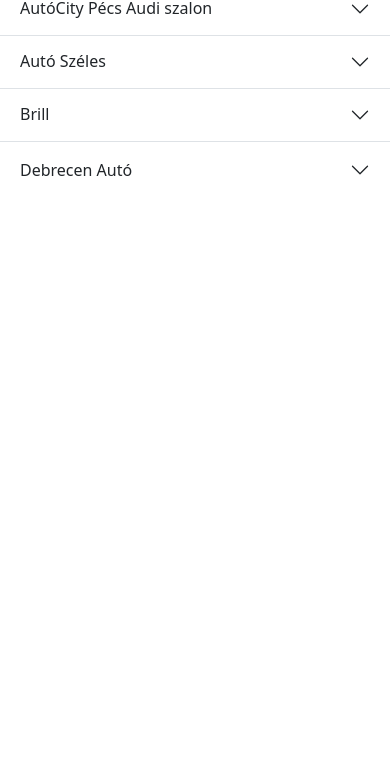
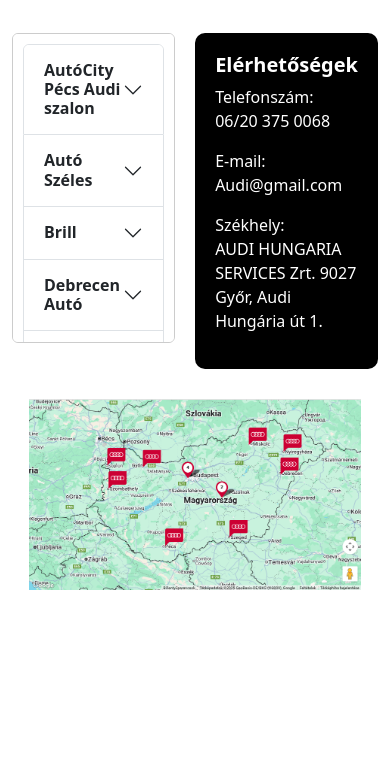
Before and after one commit to SSSViktor/Audi, a plain HTML site: page Oldalak/Elérhetőségek oldal/Elérhetőségek.html in a window 390 px wide. Shown: the part 69-844 px from the top of the page. Drawn offline with Linux system fonts and the light colour scheme.

Commit message:
Elérhetőségek oldal elkészítve

```diff
--- a/Oldalak/Elérhetőségek oldal/Elérhetőségek.css
+++ b/Oldalak/Elérhetőségek oldal/Elérhetőségek.css
@@ -14,3 +14,41 @@ a{
     top: 3.5%;
     left: 50%;
 }
+
+.container {
+    display: flex;
+    gap: 20px;
+    margin-top: 50px;
+    justify-content: center;
+}
+.accordion-container {
+    width: 850px;
+    border: 1px solid #ccc;
+    border-radius: 6px;
+    padding: 10px;
+    background-color: #fff;
+    max-height: 310px;
+    overflow-y: auto;
+}
+.szovegdoboz {
+    width: 250px;
+    background-color: black;
+    color: white;
+    border-radius: 10px;
+    padding: 20px;
+    height: fit-content;
+}
+.szovegdoboz h5 {
+    font-weight: bold;
+}
+
+.kep{
+    width: 100%;
+    margin-top: 30px;
+    text-align: center;
+    margin-bottom: 40px;
+}
+
+.kep img{
+    width: 85%;
+}
--- a/Oldalak/Elérhetőségek oldal/Elérhetőségek.html
+++ b/Oldalak/Elérhetőségek oldal/Elérhetőségek.html
@@ -16,48 +16,99 @@
     <img src="../../Img/logo.svg" alt="" id="Logo">
   </header>
 
-    <div class="accordion accordion-flush" id="accordionFlushExample">
+<div class="container">
+  <div class="accordion-container">
+    <div class="accordion" id="accordionExample">
       <div class="accordion-item">
         <h2 class="accordion-header">
-            <button class="accordion-button collapsed" type="button" data-bs-toggle="collapse" data-bs-target="#flush-collapseOne" aria-expanded="false" aria-controls="flush-collapseOne">
-              AutóCity Pécs Audi szalon
+          <button class="accordion-button collapsed" type="button" data-bs-toggle="collapse" data-bs-target="#collapseOne">
+            <b>AutóCity Pécs Audi szalon</b>
           </button>
         </h2>
-          <div id="flush-collapseOne" class="accordion-collapse collapse" data-bs-parent="#accordionFlushExample">
-            <div class="accordion-body">7630 Pécs</div>
+        <div id="collapseOne" class="accordion-collapse collapse" data-bs-parent="#accordionExample">
+          <div class="accordion-body">
+            7630 Pécs <br>Autó vásárlás <br>⭐⭐⭐⭐⭐ <b>?</b> | (nincsenek értékelések)
           </div>
         </div>
+      </div>
+
       <div class="accordion-item">
         <h2 class="accordion-header">
-            <button class="accordion-button collapsed" type="button" data-bs-toggle="collapse" data-bs-target="#flush-collapseTwo" aria-expanded="false" aria-controls="flush-collapseTwo">
-              Autó Széles
+          <button class="accordion-button collapsed" type="button" data-bs-toggle="collapse" data-bs-target="#collapseTwo">
+            <b>Autó Széles</b>
           </button>
         </h2>
-          <div id="flush-collapseTwo" class="accordion-collapse collapse" data-bs-parent="#accordionFlushExample">
-            <div class="accordion-body">4400 Nyíregyháza</div>
+        <div id="collapseTwo" class="accordion-collapse collapse" data-bs-parent="#accordionExample">
+          <div class="accordion-body">
+            4400 Nyíregyháza <br>Autó vásárlás és szervíz <br>⭐⭐⭐⭐⭐ <b>4.9</b> | (42 értékelés)
           </div>
         </div>
+      </div>
+
       <div class="accordion-item">
         <h2 class="accordion-header">
-            <button class="accordion-button collapsed" type="button" data-bs-toggle="collapse" data-bs-target="#flush-collapseThree" aria-expanded="false" aria-controls="flush-collapseThree">
-              Brill
+          <button class="accordion-button collapsed" type="button" data-bs-toggle="collapse" data-bs-target="#collapseThree">
+            <b>Brill</b>
           </button>
         </h2>
-          <div id="flush-collapseThree" class="accordion-collapse collapse" data-bs-parent="#accordionFlushExample">
-            <div class="accordion-body">6000 Kecskemét</div>
+        <div id="collapseThree" class="accordion-collapse collapse" data-bs-parent="#accordionExample">
+          <div class="accordion-body">
+            6000 Kecskemét <br>Autó vásárlás és szervíz <br>⭐⭐⭐⭐⭐ <b>4.8</b> | (65 értékelés)
           </div>
         </div>
-          <button class="accordion-button collapsed" type="button" data-bs-toggle="collapse" data-bs-target="#flush-collapseTwo" aria-expanded="false" aria-controls="flush-collapseFour">
-            Debrecen Autó
+      </div>
+
+      <div class="accordion-item">
+        <h2 class="accordion-header">
+          <button class="accordion-button collapsed" type="button" data-bs-toggle="collapse" data-bs-target="#collapseFour">
+            <b>Debrecen Autó</b>
           </button>
         </h2>
-        <div id="flush-collapseTwo" class="accordion-collapse collapse" data-bs-parent="#accordionFlushExample">
-          <div class="accordion-body">4030 Debrecen</div>
+        <div id="collapseFour" class="accordion-collapse collapse" data-bs-parent="#accordionExample">
+          <div class="accordion-body">
+            4030 Debrecen <br>Autó vásárlás és szervíz <br>⭐⭐⭐⭐⭐ <b>4.8</b> | (56 értékelés)
           </div>
         </div>
+      </div>
+
       <div class="accordion-item">
         <h2 class="accordion-header">
-          <button class="accordion-button collapsed" type="button" data-bs-toggle="collapse" data-bs-target="#flush-collapseThree" aria-expanded="false" aria-controls="flush-collapseFive">
+          <button class="accordion-button collapsed" type="button" data-bs-toggle="collapse" data-bs-target="#collapseFive">
+            <b>Juvenal</b>
+          </button>
+        </h2>
+        <div id="collapseFive" class="accordion-collapse collapse" data-bs-parent="#accordionExample">
+          <div class="accordion-body">
+            5000 Szolnok <br>Autó vásárlás és szervíz <br>⭐⭐⭐⭐⭐ <b>4.9</b> | (32 értékelés)
+          </div>
+        </div>
+      </div>
+
+      <div class="accordion-item">
+        <h2 class="accordion-header">
+          <button class="accordion-button collapsed" type="button" data-bs-toggle="collapse" data-bs-target="#collapseSix">
+            <b>Miskolc Autó</b>
+          </button>
+        </h2>
+        <div id="collapseSix" class="accordion-collapse collapse" data-bs-parent="#accordionExample">
+          <div class="accordion-body">
+            3533 Miskolc <br>Autó vásárlás és szervíz <br>⭐⭐⭐⭐⭐ <b>4.8</b> | (77 értékelés)
+          </div>
+        </div>
+      </div>
+    </div>
+  </div>
+
+  <div class="szovegdoboz">
+    <h5>Elérhetőségek</h5>
+    <p>Telefonszám:<br>06/20 375 0068</p>
+    <p>E-mail:<br> Audi@gmail.com</p>
+    <p>Székhely:<br>AUDI HUNGARIA<br>SERVICES Zrt. 9027<br>Győr, Audi Hungária út 1.</p>
+  </div>
+</div>
+
+    <div class="kep">
+      <img src="/Img/Elérhetőségek oldal/audi terkep.PNG" alt="">
     </div>
     <script src="../Bootstrap/bootstrap.min.js"></script>
 </body>
```
Also changed, not shown: Oldalak/Modellek oldal/Modellek.html (+1 -0 lines), Img/Elérhetőségek oldal/audi terkep.PNG (added). Lines whose indentation alone changed are shown as unchanged.
